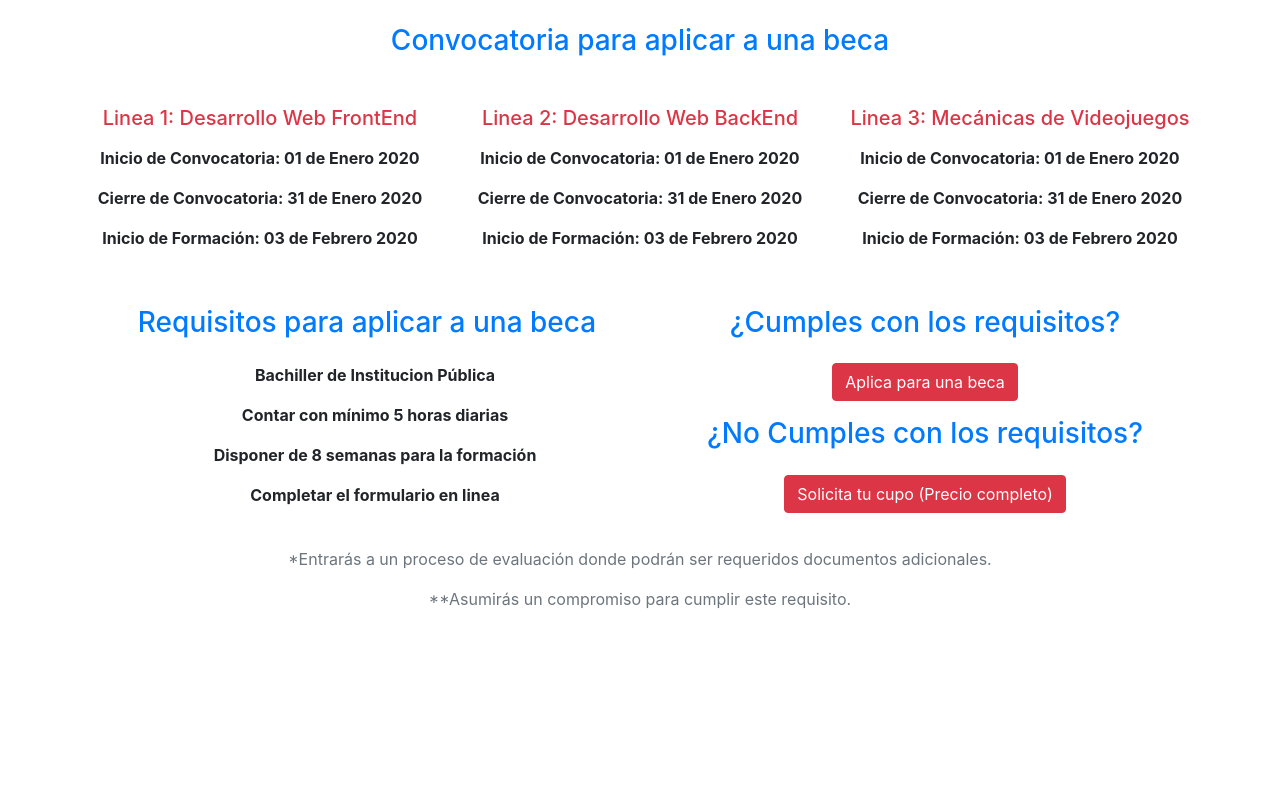
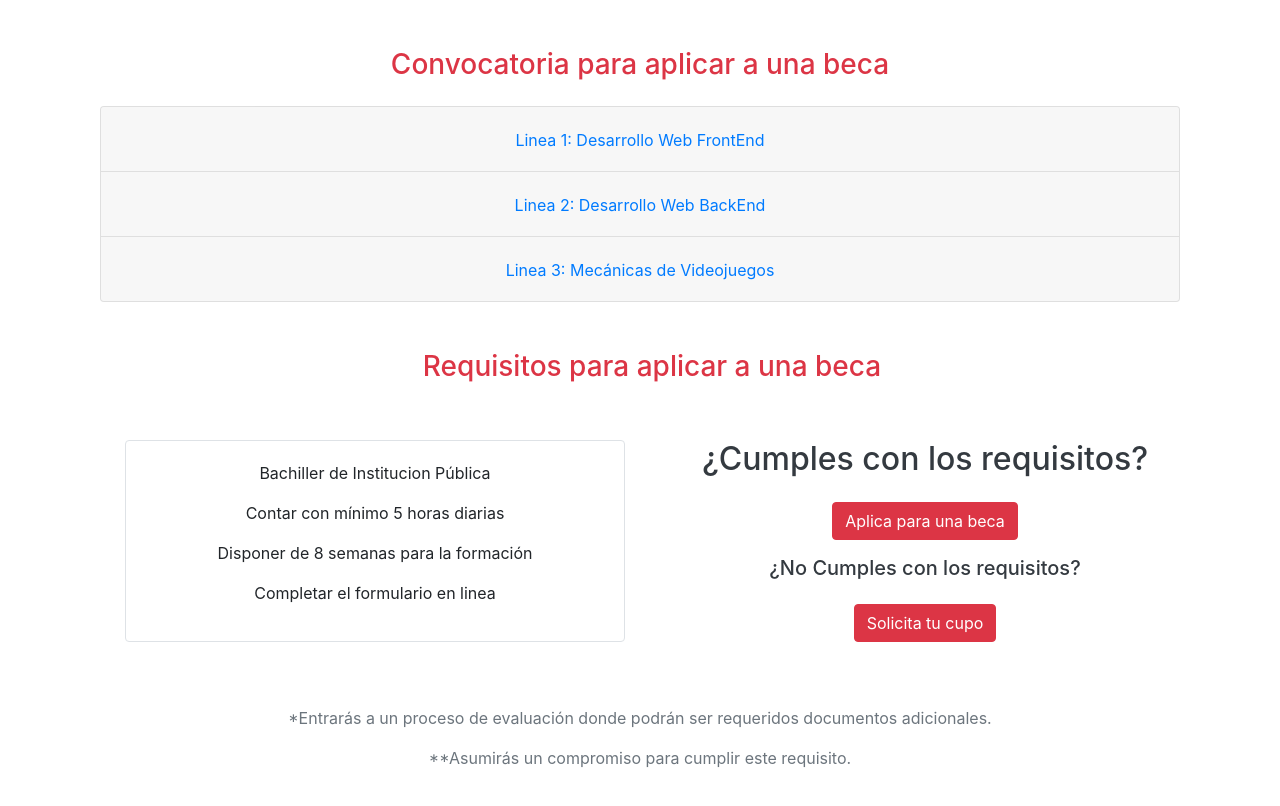
Before and after one commit to Isaza156/hackathon-academia-geek, a React (Create React App) app: page / in a window 1280 px wide. Shown: the top 806 px of the page. Built offline with nearby package versions, Linux system fonts and the light colour scheme.

Commit message:
Actualizacion

```diff
--- a/src/components/RequisitosComponent.js
+++ b/src/components/RequisitosComponent.js
@@ -3,59 +3,85 @@ import './Style.css'
 
 const Requisitos = () => {
     return (
-        <div className='container text-center'>
-        <div className='text-center mt-4 mb-4 text-primary'>
+        <div className='container text-center my-5'>
+            <div className='text-center mt-4 mb-4 text-danger'>
                 <h3> Convocatoria para aplicar a una beca </h3>
             </div>
-        <div className='row'>
-            <div className='col-4 my-4'>
-                <div className=''>
-                    <h5 className='text-danger'>Linea 1: Desarrollo Web FrontEnd</h5>
+            <div className="accordion container" id="accordionExample">
+                <div className="card ">
+                    <div className="card-header text-center" id="headingOne">
+                        <h2 className="mb-0">
+                            <button className="btn btn-link text-center text-color rayas" type="button" data-toggle="collapse" data-target="#collapseOne" aria-expanded="true" aria-controls="collapseOne">
+                                Linea 1: Desarrollo Web FrontEnd
+        </button>
+                        </h2>
+                    </div>
+
+                    <div id="collapseOne" className="collapse" aria-labelledby="headingOne" data-parent="#accordionExample">
+                        <div className="card-body">
+
                             <p className='mt-3'><strong>Inicio de Convocatoria: 01 de Enero 2020</strong> </p>
                             <p><strong>Cierre de Convocatoria: 31 de Enero 2020</strong></p>
                             <p><strong>Inicio de Formación: 03 de Febrero 2020</strong></p>
                         </div>
-
                     </div>
-            <div className='col-4 my-4'>
-                <div className=''>
-                    <h5 className='text-danger'>Linea 2: Desarrollo Web BackEnd</h5>
+                </div>
+                <div className="card">
+                    <div className="card-header text-center" id="headingTwo">
+                        <h2 className="mb-0">
+                            <button className="btn btn-link collapsed text-color" type="button" data-toggle="collapse" data-target="#collapseTwo" aria-expanded="false" aria-controls="collapseTwo">
+                                Linea 2: Desarrollo Web BackEnd
+        </button>
+                        </h2>
+                    </div>
+                    <div id="collapseTwo" className="collapse" aria-labelledby="headingTwo" data-parent="#accordionExample">
+                        <div className="card-body">
                             <p className='mt-3'><strong>Inicio de Convocatoria: 01 de Enero 2020</strong> </p>
                             <p><strong>Cierre de Convocatoria: 31 de Enero 2020</strong></p>
                             <p><strong>Inicio de Formación: 03 de Febrero 2020</strong></p>
                         </div>
-
                     </div>
-            <div className='col-4 my-4'>
-                <div className=''>
-                    <h5 className='text-danger'>Linea 3: Mecánicas de Videojuegos</h5>
-                    <p className='mt-3'><strong>Inicio de Convocatoria: 01 de Enero 2020</strong></p>
+                </div>
+                <div className="card">
+                    <div className="card-header text-center" id="headingThree">
+                        <h2 className="mb-0">
+                            <button className="btn btn-link collapsed text-color" type="button" data-toggle="collapse" data-target="#collapseThree" aria-expanded="false" aria-controls="collapseThree">
+                                Linea 3: Mecánicas de Videojuegos
+        </button>
+                        </h2>
+                    </div>
+                    <div id="collapseThree" className="collapse" aria-labelledby="headingThree" data-parent="#accordionExample">
+                        <div className="card-body">
+                            <p className='mt-3'><strong>Inicio de Convocatoria: 01 de Enero 2020</strong> </p>
                             <p><strong>Cierre de Convocatoria: 31 de Enero 2020</strong></p>
                             <p><strong>Inicio de Formación: 03 de Febrero 2020</strong></p>
                         </div>
-
+                    </div>
                 </div>
 
             </div>
+            <h3 className='text-danger ml-4 mt-5'> Requisitos para aplicar a una beca </h3>
             <div className='row'>
-            <div className='text-center my-3 col-6'>
-                <h3 className='text-primary ml-4'> Requisitos para aplicar a una beca </h3>
-                <ul className='my-4'>
-                    <div className=''>
-                        <li className='mt-3'><strong>Bachiller de Institucion Pública</strong></li>
-                        <li className='mt-3'><strong>Contar con mínimo 5 horas diarias</strong></li>
-                        <li className='mt-3'><strong>Disponer de 8 semanas para la formación</strong></li>
-                        <li className='mt-3'><strong>Completar el formulario en linea</strong></li>
-                        <li className='mt-3'></li>
+                <div className='text-center my-5 col-6'>
+
+                    <ul className=''>
+                        <div className="card border">
+
+                            <div className="card-body">
+                                <p>Bachiller de Institucion Pública</p>
+                                <p>Contar con mínimo 5 horas diarias</p>
+                                <p>Disponer de 8 semanas para la formación</p>
+                                <p>Completar el formulario en linea</p>
+                            </div>
                         </div>
                     </ul>
                 </div>
-            <div className='col-6 mt-3'>
+                <div className='col-6 mt-5'>
                     <div className='text-center'>
-                    <h3 className='text-primary'> ¿Cumples con los requisitos?</h3>
+                        <h2 className='text-dark'> ¿Cumples con los requisitos?</h2>
                         <button type="button" class="btn btn btn-danger my-3">Aplica para una beca</button>
-                    <h3 className='text-primary'> ¿No Cumples con los requisitos?</h3>
-                    <button type="button" class="btn btn-danger my-3">Solicita tu cupo (Precio completo)</button>
+                        <h5 className='text-dark'> ¿No Cumples con los requisitos?</h5>
+                        <button type="button" class="btn btn-danger my-3">Solicita tu cupo</button>
 
                     </div>
                 </div>
@@ -64,7 +90,6 @@ const Requisitos = () => {
                 <p>*Entrarás a un proceso de evaluación donde podrán ser requeridos documentos adicionales.</p>
                 <p>**Asumirás un compromiso para cumplir este requisito.</p>
             </div>
-
         </div>
 
     )
```
Lines whose indentation alone changed are shown as unchanged.
